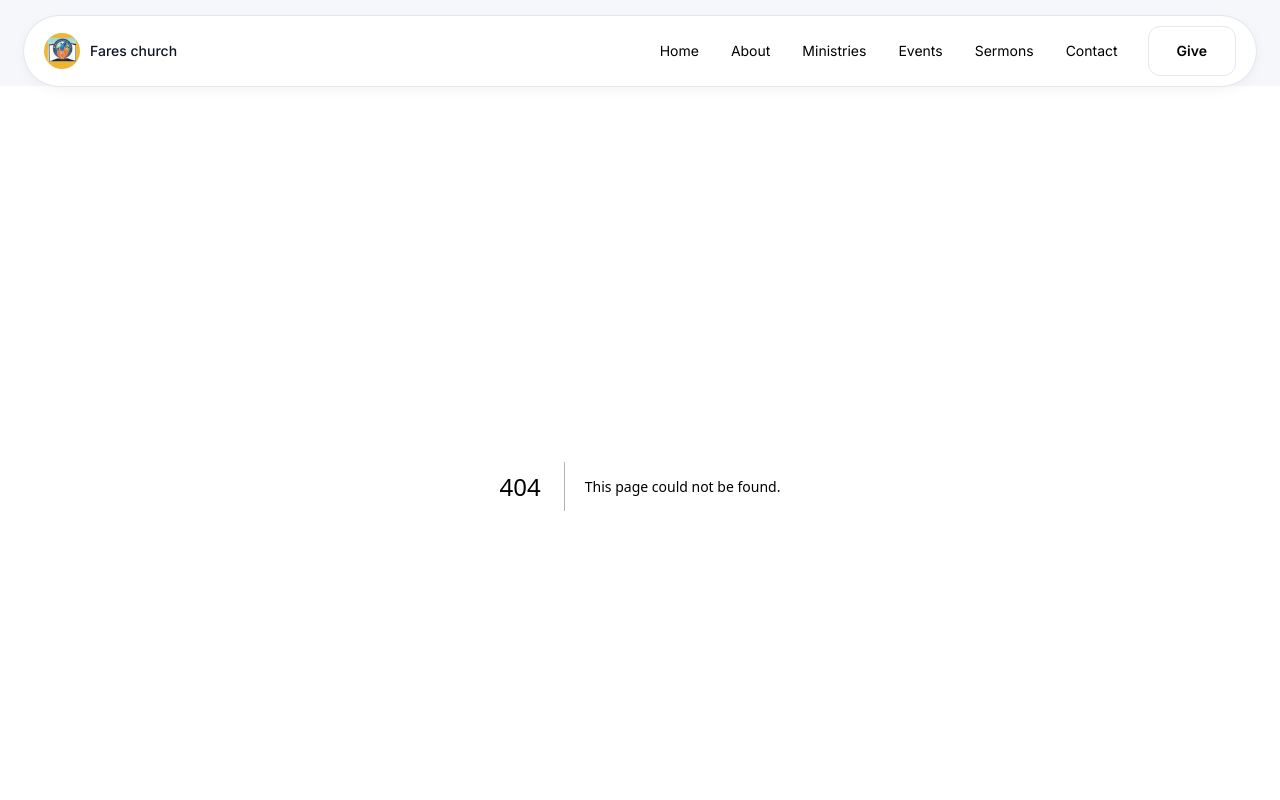
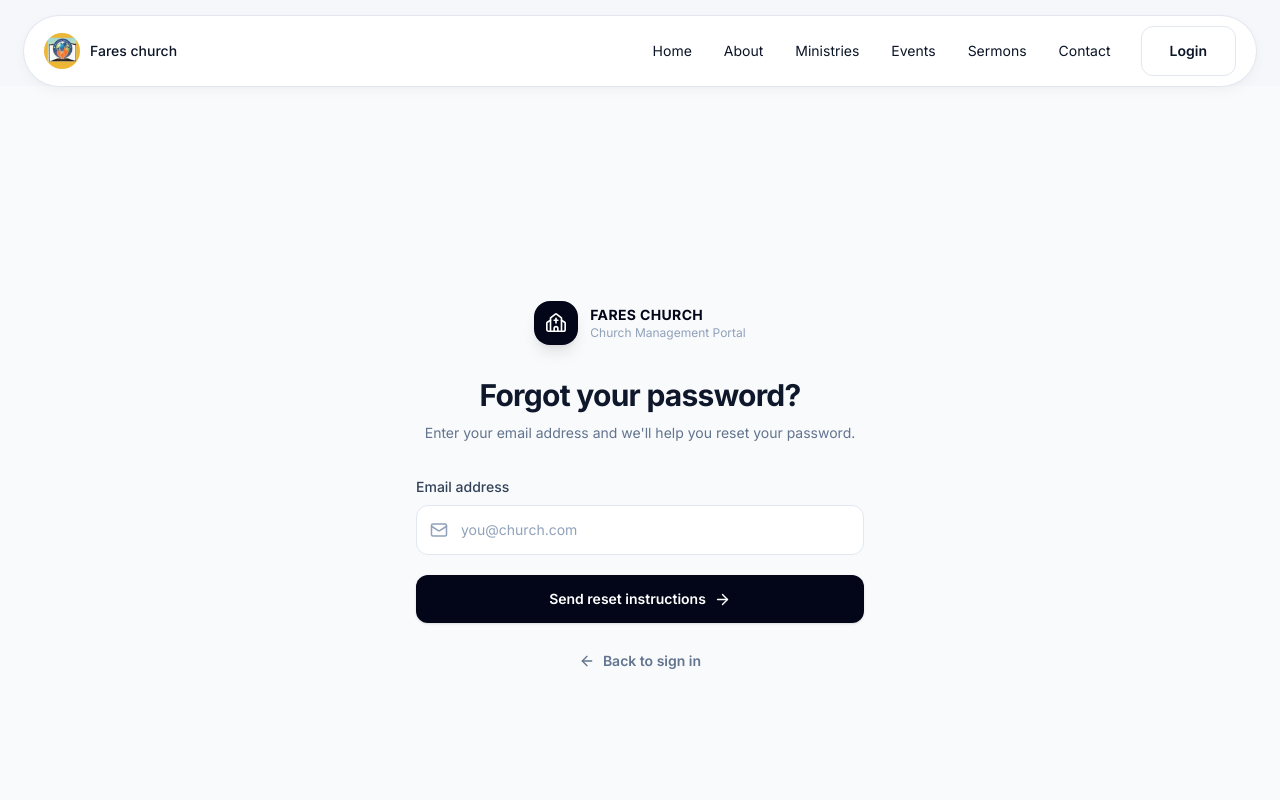
Before and after one commit to eyosi-ai-leader/church-management-system, a Next.js app in the folder church-project/: page /forgot-password in a window 1280 px wide. Before the commit this address had no page. Shown: the top 800 px of the page. Built offline with nearby package versions, Linux system fonts and the light colour scheme.

Commit message:
add the login and logout button

```diff
--- /dev/null
+++ b/church-project/src/app/forgot-password/page.jsx
@@ -0,0 +1,5 @@
+import ForgotPasswordPage from "@/components/auth/forgot-password/ForgotPasswordPage";
+
+export default function Page() {
+  return <ForgotPasswordPage />;
+}
--- a/church-project/src/components/auth/LoginForm.jsx
+++ b/church-project/src/components/auth/LoginForm.jsx
@@ -25,20 +25,32 @@ export default function LoginForm() {
     setLoading(true);
 
     try {
+      // 1. Login request
       const result = await loginUser(email, password);
 
+      // 2. Get token
       const token = result?.data?.token || result?.token;
 
       if (!token) {
         throw new Error("No authentication token received.");
       }
 
-      if (rememberMe) {
-        localStorage.setItem("token", token);
-      } else {
-        sessionStorage.setItem("token", token);
+      // 3. Get authenticated user
+      const user = result?.data?.user || result?.user;
+
+      if (!user) {
+        throw new Error("User information not received.");
       }
 
+      // 4. Save JWT in cookie
+      document.cookie = `token=${token}; path=/; ${
+        rememberMe ? "max-age=2592000;" : ""
+      } SameSite=Lax`;
+
+      // 5. Save user information
+      localStorage.setItem("user", JSON.stringify(user));
+
+      // 6. Go to dashboard
       router.push("/dashboard");
     } catch (error) {
       setError(error.message || "Unable to sign in.");
@@ -49,7 +61,6 @@ export default function LoginForm() {
 
   return (
     <div>
-
       {/* Error */}
       {error && (
         <div className="mb-5 rounded-xl border border-red-200 bg-red-50 px-4 py-3 text-sm text-red-600">
@@ -58,7 +69,6 @@ export default function LoginForm() {
       )}
 
       <form onSubmit={handleSubmit} className="space-y-5">
-
         {/* Email */}
         <div>
           <label
@@ -113,10 +123,16 @@ export default function LoginForm() {
 
             <button
               type="button"
-        onClick={() => setShowPassword((previous) => !previous)}
+              onClick={() =>
+                setShowPassword((previous) => !previous)
+              }
               className="absolute right-3.5 top-1/2 -translate-y-1/2 text-slate-400 transition hover:text-slate-700"
             >
-        {showPassword ? <EyeOff size={18} /> : <Eye size={18} />}
+              {showPassword ? (
+                <EyeOff size={18} />
+              ) : (
+                <Eye size={18} />
+              )}
             </button>
           </div>
         </div>
@@ -127,7 +143,9 @@ export default function LoginForm() {
             <input
               type="checkbox"
               checked={rememberMe}
-        onChange={(event) => setRememberMe(event.target.checked)}
+              onChange={(event) =>
+                setRememberMe(event.target.checked)
+              }
               className="h-4 w-4 rounded border-slate-300 text-indigo-600 focus:ring-indigo-500"
             />
 
@@ -138,7 +156,8 @@ export default function LoginForm() {
 
           <button
             type="button"
-      className="text-sm font-semibold text-indigo-600 transition hover:text-indigo-700"
+            onClick={() => router.push("/forgot-password")}
+            className="text-xs font-semibold text-indigo-600 hover:text-indigo-700"
           >
             Forgot password?
           </button>
@@ -173,12 +192,12 @@ export default function LoginForm() {
             />
           )}
         </button>
-
       </form>
 
       {/* Register */}
       <p className="mt-7 text-center text-sm text-slate-500">
         Don&apos;t have an account?{" "}
+
         <button
           type="button"
           onClick={() => router.push("/register")}
--- /dev/null
+++ b/church-project/src/components/auth/forgot-password/ForgotPasswordForm.jsx
@@ -0,0 +1,115 @@
+"use client";
+
+import { useState } from "react";
+import { Mail, ArrowRight, ArrowLeft } from "lucide-react";
+import { useRouter } from "next/navigation";
+
+export default function ForgotPasswordForm() {
+  const router = useRouter();
+
+  const [email, setEmail] = useState("");
+  const [loading, setLoading] = useState(false);
+  const [message, setMessage] = useState("");
+  const [error, setError] = useState("");
+
+  async function handleSubmit(event) {
+    event.preventDefault();
+
+    setError("");
+    setMessage("");
+    setLoading(true);
+
+    try {
+      /*
+       * Backend password-reset endpoint will be connected here later.
+       */
+
+      await new Promise((resolve) => setTimeout(resolve, 800));
+
+      setMessage(
+        "If an account exists with this email, password reset instructions will be sent."
+      );
+    } catch (error) {
+      setError(
+        error.message || "Unable to process your request."
+      );
+    } finally {
+      setLoading(false);
+    }
+  }
+
+  return (
+    <div>
+
+      {error && (
+        <div className="mb-5 rounded-xl border border-red-200 bg-red-50 px-4 py-3 text-sm text-red-600">
+          {error}
+        </div>
+      )}
+
+      {message && (
+        <div className="mb-5 rounded-xl border border-emerald-200 bg-emerald-50 px-4 py-3 text-sm leading-5 text-emerald-600">
+          {message}
+        </div>
+      )}
+
+      <form onSubmit={handleSubmit} className="space-y-5">
+
+        {/* Email */}
+        <div>
+          <label
+            htmlFor="email"
+            className="mb-2 block text-sm font-medium text-slate-700"
+          >
+            Email address
+          </label>
+
+          <div className="relative">
+            <Mail
+              size={18}
+              className="absolute left-3.5 top-1/2 -translate-y-1/2 text-slate-400"
+            />
+
+            <input
+              id="email"
+              type="email"
+              value={email}
+              onChange={(event) => setEmail(event.target.value)}
+              placeholder="you@church.com"
+              required
+              className="w-full rounded-xl border border-slate-200 bg-white py-3.5 pl-11 pr-4 text-sm text-slate-900 outline-none transition placeholder:text-slate-400 focus:border-indigo-500 focus:ring-4 focus:ring-indigo-500/10"
+            />
+          </div>
+        </div>
+
+        {/* Submit */}
+        <button
+          type="submit"
+          disabled={loading}
+          className="group flex w-full items-center justify-center gap-2 rounded-xl bg-slate-950 px-4 py-3.5 text-sm font-semibold text-white shadow-sm transition hover:bg-indigo-600 disabled:cursor-not-allowed disabled:opacity-60"
+        >
+          {loading ? "Sending..." : "Send reset instructions"}
+
+          {!loading && (
+            <ArrowRight
+              size={17}
+              className="transition-transform group-hover:translate-x-0.5"
+            />
+          )}
+        </button>
+
+      </form>
+
+      {/* Back to Login */}
+      <button
+        type="button"
+        onClick={() => router.push("/login")}
+        className="mx-auto mt-7 flex items-center gap-2 text-sm font-semibold text-slate-500 transition hover:text-indigo-600"
+      >
+        <ArrowLeft size={16} />
+        Back to sign in
+      </button>
+
+    </div>
+  );
+}
--- /dev/null
+++ b/church-project/src/components/auth/forgot-password/ForgotPasswordPage.jsx
@@ -0,0 +1,47 @@
+import { Church } from "lucide-react";
+import ForgotPasswordForm from "./ForgotPasswordForm";
+
+export default function ForgotPasswordPage() {
+  return (
+    <main className="min-h-screen bg-slate-50">
+      <section className="flex min-h-screen items-center justify-center px-6 py-12">
+        <div className="w-full max-w-md">
+
+          {/* Brand */}
+          <div className="mb-8 flex justify-center">
+            <div className="flex items-center gap-3">
+              <div className="flex h-11 w-11 items-center justify-center rounded-2xl bg-slate-950 text-white shadow-lg">
+                <Church size={22} strokeWidth={1.8} />
+              </div>
+
+              <div>
+                <p className="text-sm font-bold tracking-wide text-slate-950">
+                  FARES CHURCH
+                </p>
+
+                <p className="text-xs text-slate-400">
+                  Church Management Portal
+                </p>
+              </div>
+            </div>
+          </div>
+
+          {/* Header */}
+          <div className="mb-8 text-center">
+            <h1 className="text-3xl font-bold tracking-tight text-slate-900">
+              Forgot your password?
+            </h1>
+
+            <p className="mt-2 text-sm leading-6 text-slate-500">
+              Enter your email address and we&apos;ll help you reset your
+              password.
+            </p>
+          </div>
+
+          <ForgotPasswordForm />
+
+        </div>
+      </section>
+    </main>
+  );
+}
--- a/church-project/src/components/layout/navbar/desktopnav.jsx
+++ b/church-project/src/components/layout/navbar/desktopnav.jsx
@@ -1,21 +1,137 @@
+"use client";
+
+import { useEffect, useState } from "react";
+import {
+  User,
+  LayoutDashboard,
+  LogOut,
+  ChevronDown,
+} from "lucide-react";
+import { usePathname, useRouter } from "next/navigation";
+
 import NavItem from "./navitem";
 import Button from "@/components/shared/Button";
 import navigation from "@/data/navigation";
 
 const DesktopNav = () => {
+  const pathname = usePathname();
+  const router = useRouter();
+
+  const [user, setUser] = useState(null);
+  const [open, setOpen] = useState(false);
+
+  function loadUser() {
+    const storedUser = localStorage.getItem("user");
+
+    if (!storedUser) {
+      setUser(null);
+      return;
+    }
+
+    try {
+      const parsedUser = JSON.parse(storedUser);
+      setUser(parsedUser);
+    } catch {
+      localStorage.removeItem("user");
+      setUser(null);
+    }
+  }
+
+  useEffect(() => {
+    loadUser();
+  }, [pathname]);
+
+  function handleLogout() {
+    // Remove authentication cookie
+    document.cookie =
+      "token=; path=/; expires=Thu, 01 Jan 1970 00:00:00 GMT";
+
+    // Remove stored user
+    localStorage.removeItem("user");
+    sessionStorage.removeItem("user");
+
+    // Immediately update navbar
+    setUser(null);
+    setOpen(false);
+
+    // Return to public website
+    router.push("/");
+  }
+
   return (
-    <nav className="hidden items-center gap-1 lg:flex" aria-label="Desktop Navigation">
+    <nav
+      className="hidden items-center gap-1 lg:flex"
+      aria-label="Desktop Navigation"
+    >
       {navigation.map((item) => (
-        <NavItem key={item.label} href={item.href} label={item.label} />
+        <NavItem
+          key={item.label}
+          href={item.href}
+          label={item.label}
+        />
       ))}
 
-      <Button
-        href="/give"
-        variant="secondary"
-        className="ml-3 rounded-full border-ink px-6 py-2 text-ink transition-all duration-300 hover:bg-ink hover:text-white"
-      >
-        Give
-      </Button>
+      {!user ? (
+        <Button
+          href="/login"
+          variant="secondary"
+          className="ml-3 rounded-full border-ink px-6 py-2 text-ink transition-all duration-300 hover:bg-ink hover:text-white"
+        >
+          Login
+        </Button>
+      ) : (
+        <div className="relative ml-3">
+          <button
+            type="button"
+            onClick={() =>
+              setOpen((previous) => !previous)
+            }
+            className="flex items-center gap-2 rounded-full border border-slate-200 bg-white px-4 py-2 text-sm font-medium text-slate-800 shadow-sm transition hover:border-slate-300 hover:shadow"
+          >
+            <span className="flex h-8 w-8 items-center justify-center rounded-full bg-slate-950 text-white">
+              <User size={16} />
+            </span>
+
+            <span>
+              {user.firstName ||
+                user.first_name ||
+                "User"}
+            </span>
+
+            <ChevronDown
+              size={15}
+              className={`transition-transform ${
+                open ? "rotate-180" : ""
+              }`}
+            />
+          </button>
+
+          {open && (
+            <div className="absolute right-0 top-full z-50 mt-2 w-52 rounded-2xl border border-slate-200 bg-white p-2 shadow-xl">
+              <button
+                type="button"
+                onClick={() => {
+                  setOpen(false);
+                  router.push("/dashboard");
+                }}
+                className="flex w-full items-center gap-3 rounded-xl px-3 py-2.5 text-left text-sm text-slate-700 transition hover:bg-slate-50"
+              >
+                <LayoutDashboard size={17} />
+                Dashboard
+              </button>
+
+              <button
+                type="button"
+                onClick={handleLogout}
+                className="flex w-full items-center gap-3 rounded-xl px-3 py-2.5 text-left text-sm text-red-600 transition hover:bg-red-50"
+              >
+                <LogOut size={17} />
+                Logout
+              </button>
+            </div>
+          )}
+        </div>
+      )}
     </nav>
   );
 };
--- /dev/null
+++ b/church-project/src/middleware.js
@@ -0,0 +1,17 @@
+import { NextResponse } from "next/server";
+
+export function middleware(request) {
+  const token = request.cookies.get("token")?.value;
+
+  if (!token) {
+    return NextResponse.redirect(
+      new URL("/login", request.url)
+    );
+  }
+
+  return NextResponse.next();
+}
+
+export const config = {
+  matcher: ["/dashboard/:path*"],
+};
```
Lines whose indentation alone changed are shown as unchanged.
